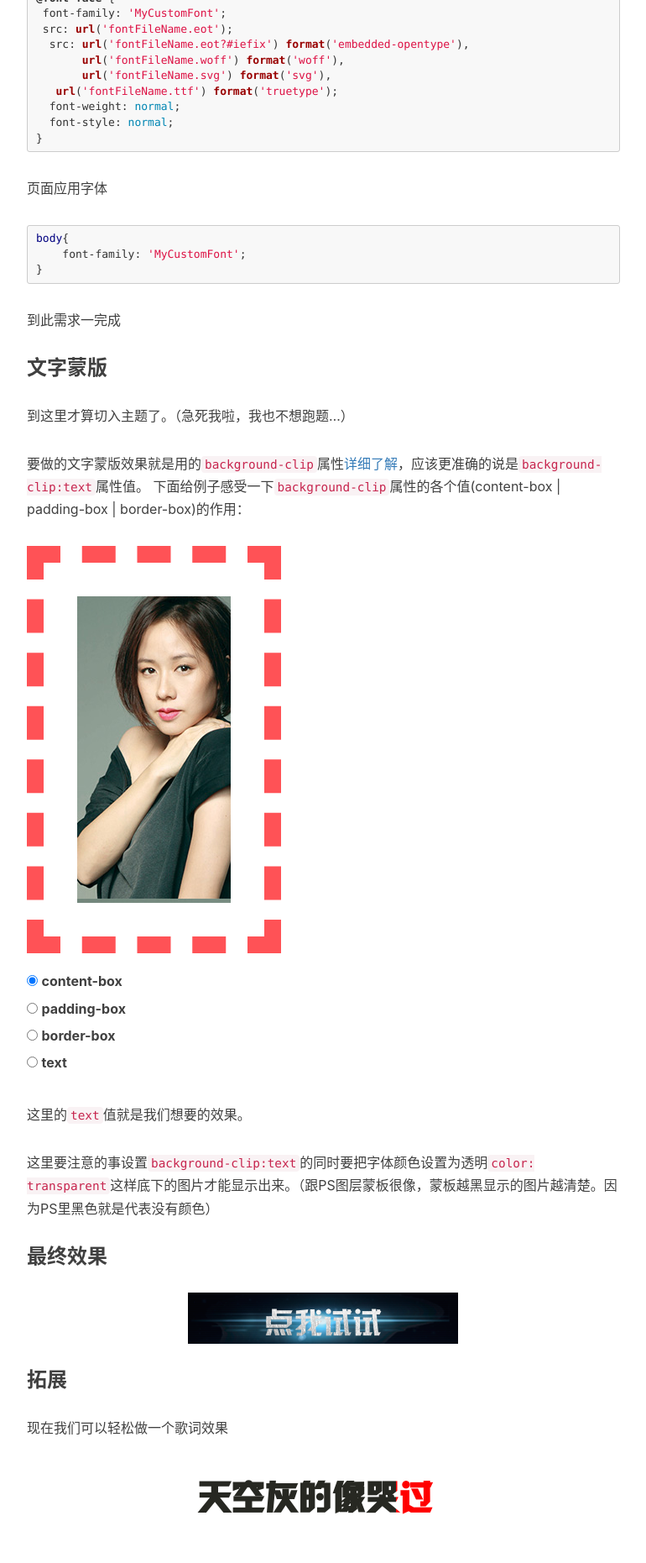
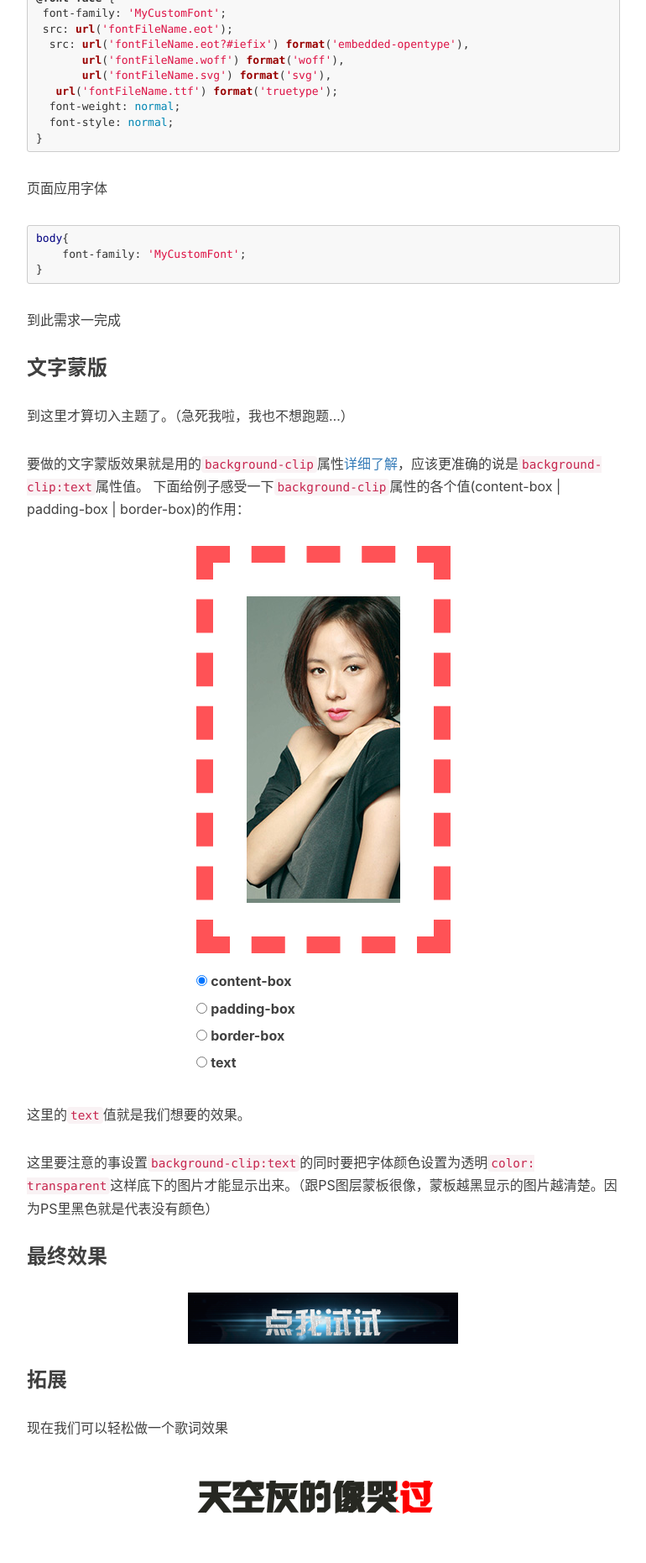
Before and after one commit to bb595700239/joubn_blog, a Jekyll site: the page built from _posts/2017-10-26-background-clip.markdown, in a window 1280 px wide. Shown: the part 2175-4036 px from the top of the page at 84% size, without its empty margins (233-1003 px from the left). Built offline with Jekyll 4.4.1, drawn with Linux system fonts in a browser that asks for light colours; nearby versions of some CDN libraries; comment, search, counter and statistics services are not loaded.

Commit message:
修改
Signed-off-by: bb595700239 <595700239@qq.com>

```diff
--- a/_posts/2017-10-26-background-clip.markdown
+++ b/_posts/2017-10-26-background-clip.markdown
@@ -76,7 +76,7 @@ body{
 
 要做的文字蒙版效果就是用的`background-clip`属性[详细了解](https://developer.mozilla.org/zh-CN/docs/Web/CSS/background-clip)，应该更准确的说是`background-clip:text`属性值。
 下面给例子感受一下`background-clip`属性的各个值(content-box | padding-box | border-box)的作用：
-<div>
+<div class="demobox">
 <div id="demo" style="-webkit-background-clip: content-box;">美女</div>
 <div id="dctrl2">
 <input id="cb" type="radio" name="dctrl2" value="content-box" checked="checked">
@@ -105,6 +105,10 @@ body{
    url('/img/in-post/background-clip/lingxin.ttf') format('truetype');
   font-weight: normal;
   font-style: normal;
+}
+.demobox{
+    width: 303px;
+    margin: 0 auto;
 }
 #demo{
     border: 20px dashed #ff5256;
```
